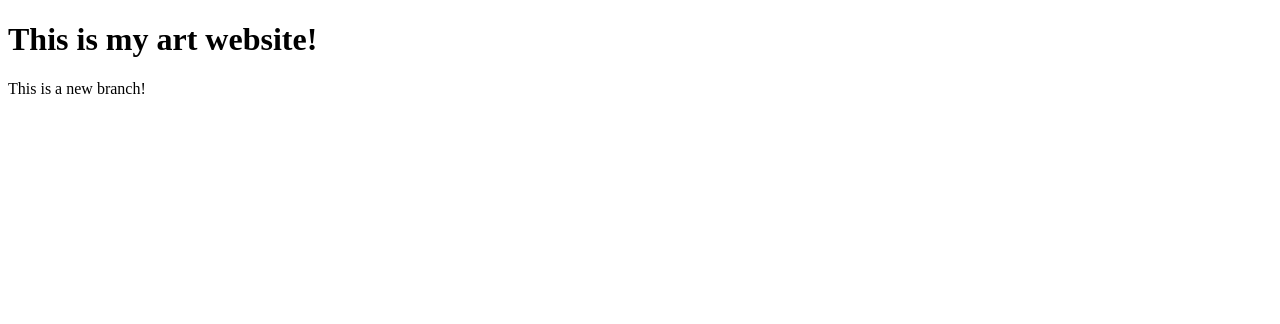
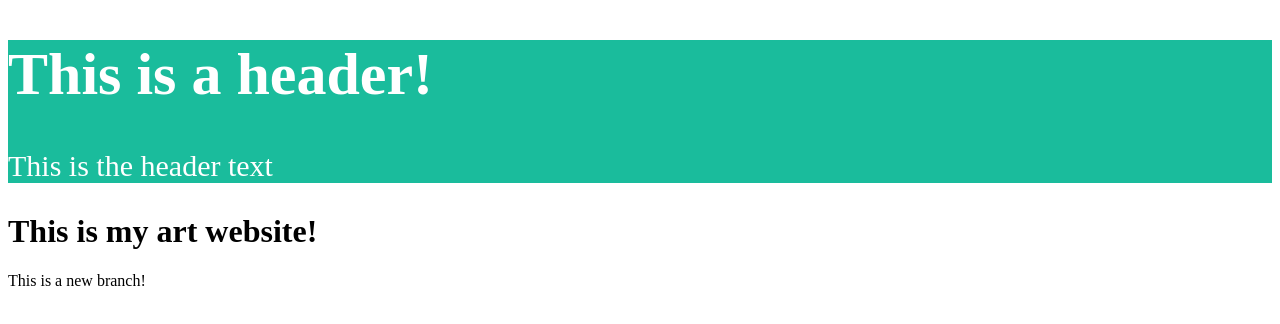
Before and after one commit to clairiezhao/artbyclairie, a plain HTML site: page index.html in a window 1280 px wide. Drawn offline with Linux system fonts and the light colour scheme.

Commit message:
added a header with css

```diff
--- a/index.html
+++ b/index.html
@@ -1,6 +1,20 @@
 <!DOCTYPE html>
 <html>
+<head>
+    <style>
+        .header {
+            background: #1abc9c;
+            color: white;
+            font-size: 30px;
+        }
+    </style>
+</head>
 <body>
+
+    <div class="header">
+        <h1> This is a header! </h1>
+        <p> This is the header text </p>
+    </div>
 
     <h1> This is my art website! </h1>
     <p> This is a new branch! </p>
```
